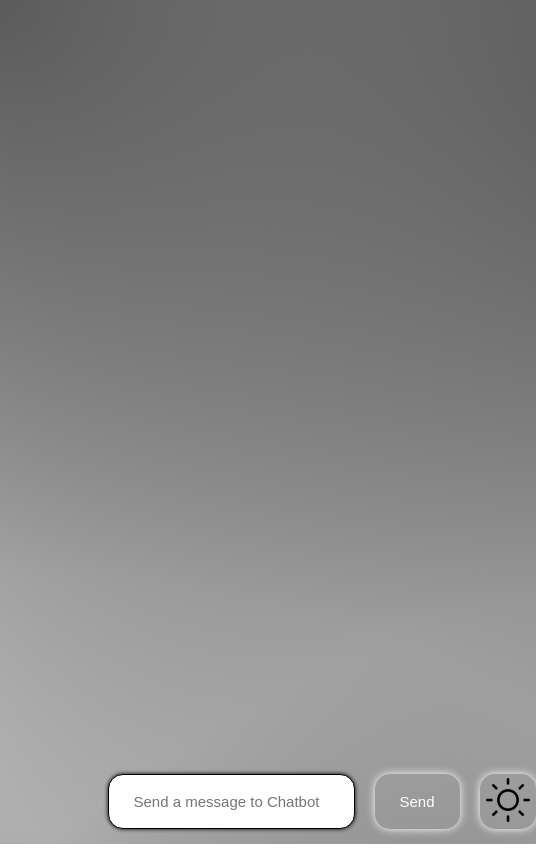
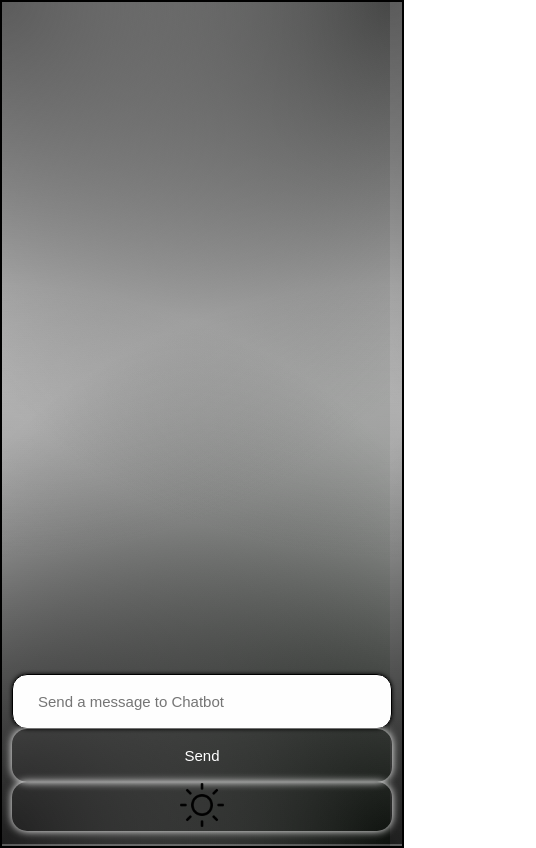
Before and after one commit to prathamrathore115/chat-bot, a React (Vite) app: page / in a window 390 px wide. Shown: the whole page, 536 px wide, since content can reach past the window. Built offline with nearby package versions, Linux system fonts and the light colour scheme.

Commit message:
add responsive styling using media queries

```diff
--- a/src/App.css
+++ b/src/App.css
@@ -3,7 +3,20 @@
     display: flex;
     flex-direction: column;
     margin: auto;
-    width: 50vw;
+    width: 800px;
     max-height: 100vh;
     flex-grow: 1;
 }
+
+@media screen and (max-width: 500px) {
+    .app-container {
+        width: 400px;
+        border: 2px solid black;
+        max-height: 100vh;
+    }
+
+    .chat-input-container {
+        flex-direction: column;
+
+    }
+}
--- a/src/components/ChatInput.css
+++ b/src/components/ChatInput.css
@@ -31,7 +31,7 @@
     border-width: 1px;
     color: black;
     flex-grow: 1;
-    max-width: 100%;
+    /* max-width: 100%; */
     font-size: 15px;
 }
 
--- a/src/components/ChatMessage.css
+++ b/src/components/ChatMessage.css
@@ -11,7 +11,7 @@
 }
 
 .chat-message-text {
-    max-width: 50%;
+    max-width: 400px;
     background-color: #f0f2f0;
     box-shadow: 0px 0px 4px 0px #565656;
     padding: 15px;
@@ -23,7 +23,7 @@
 .chat-message-profile {
     width: 44px;
     height: 44px;
-    margin: 10px;
+    margin: 10px 5px;
     border-radius: 100px;
     /* box-shadow: 0px 0px 6px 0px black; */
     box-shadow: 0px 0px 4px 0px white inset, 0px 0px 8px 0px black;
```
